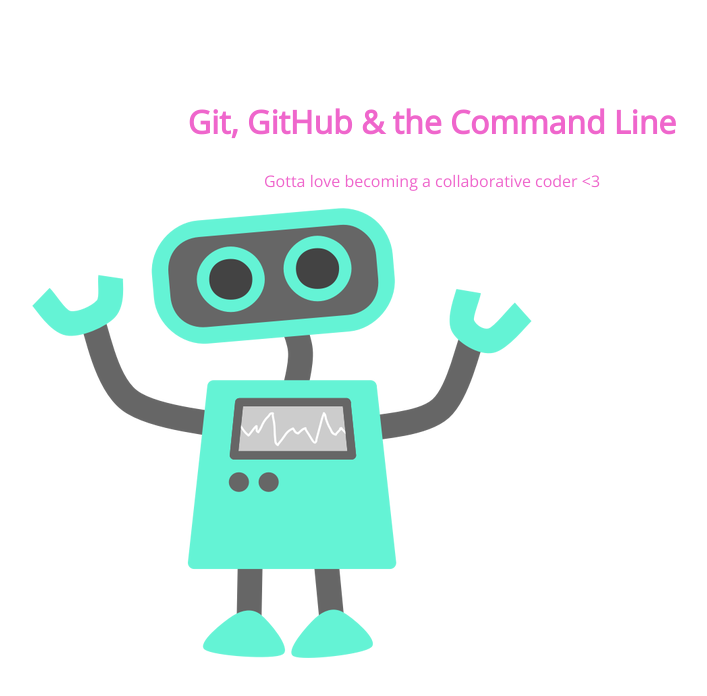
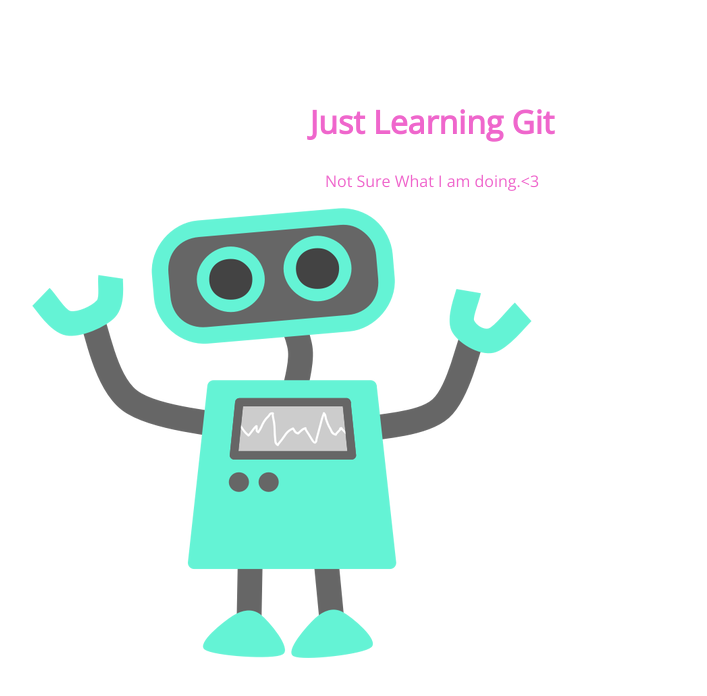
Before and after one commit to thecreativesbusiness/105-project, a plain HTML site: page index.html in a window 1280 px wide. Shown: the whole page, without its empty margins (208-915 px from the left). Drawn offline with nearby package versions, Linux system fonts and the light colour scheme.

Commit message:
changed the h1 and p words

```diff
--- a/index.html
+++ b/index.html
@@ -8,8 +8,8 @@
 </head>
 <body>
 	<section>
-		<h1>Git, GitHub & the Command Line</h1>
-		<p>Gotta love becoming a collaborative coder <3</p>
+		<h1>Just Learning Git</h1>
+		<p>Not Sure What I am doing.<3</p>
 		<img src="img/happy-blue-robot.png">
 	</section>
 </body>
```
